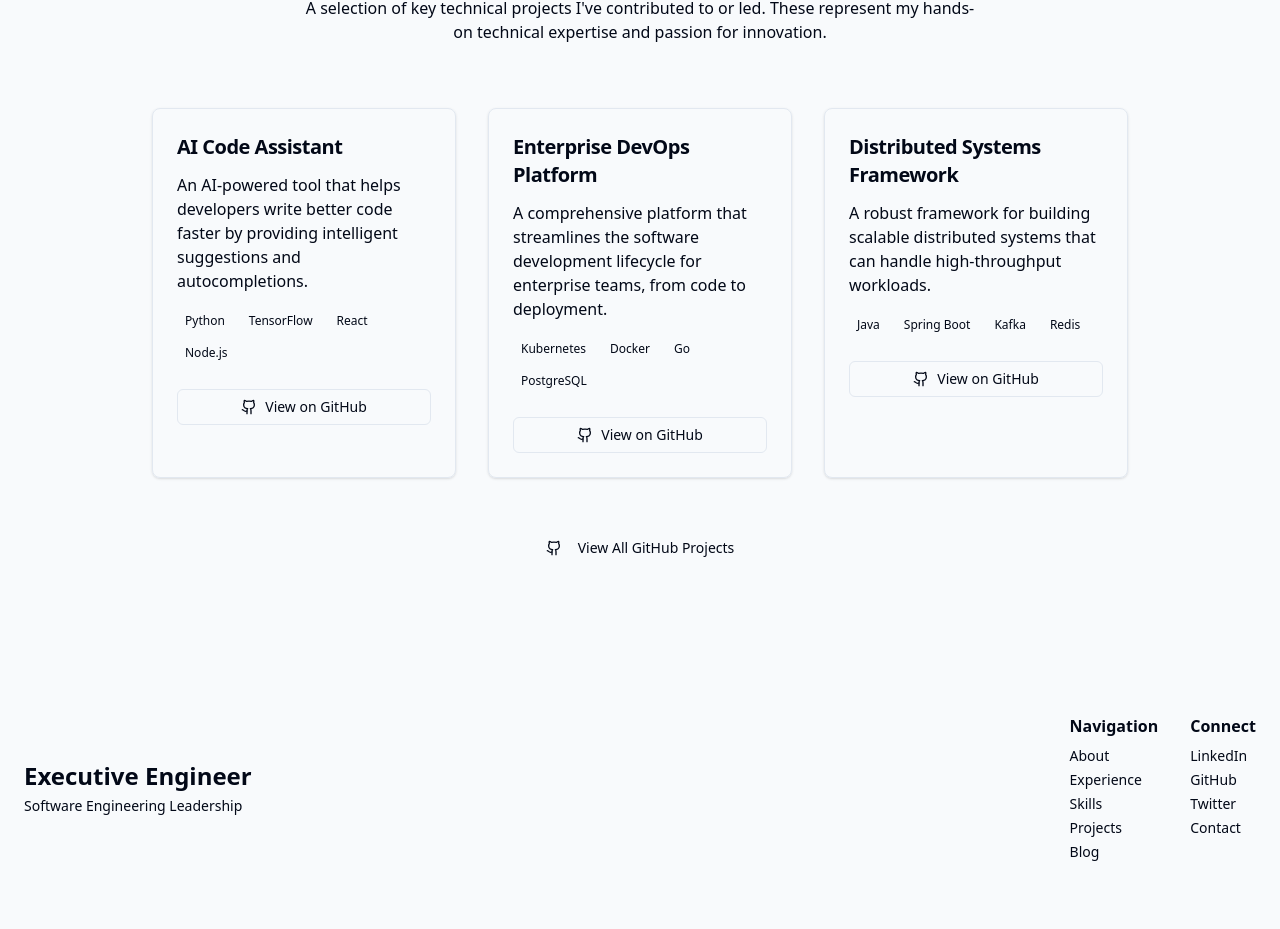
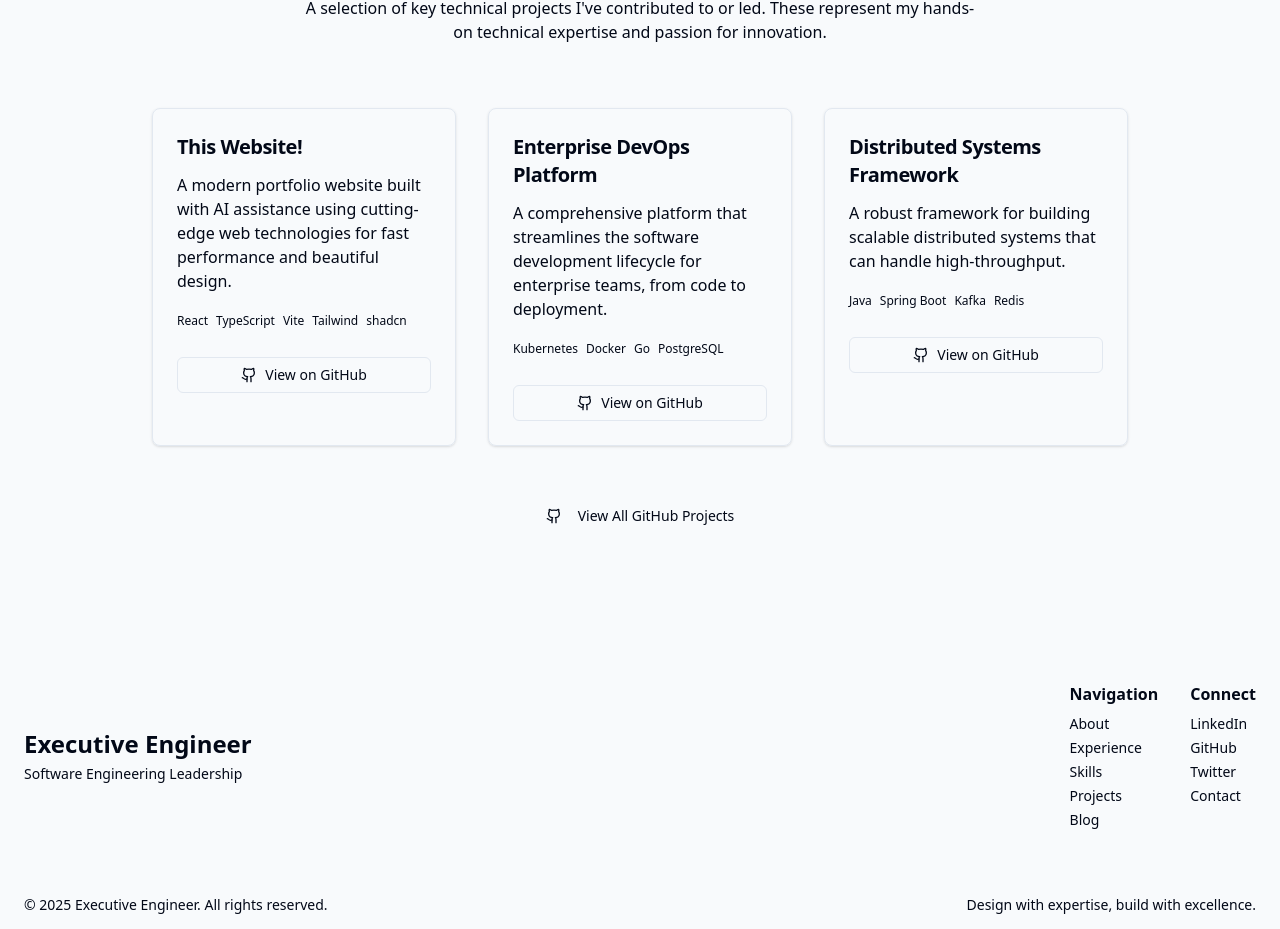
Before and after one commit to TomStacy/Resume-Tom-Stacy, a React (Vite) app: page / in a window 1280 px wide. Shown: the part 5056-5985 px from the top of the page. Built offline with nearby package versions, Linux system fonts and the light colour scheme.

Commit message:
Updated projects - this website and formatting

```diff
--- a/src/components/Projects.tsx
+++ b/src/components/Projects.tsx
@@ -6,22 +6,20 @@ import { Github } from 'lucide-react';
 const Projects = () => {
   const projects = [
     {
-      title: "AI Code Assistant",
-      description: "An AI-powered tool that helps developers write better code faster by providing intelligent suggestions and autocompletions.",
-      technologies: ["Python", "TensorFlow", "React", "Node.js"],
-      github: "https://github.com/username/ai-code-assistant"
+      title: "This Website!",
+      description: "A modern portfolio website built with AI assistance using cutting-edge web technologies for fast performance and beautiful design.",
+      technologies: ["React", "TypeScript", "Vite", "Tailwind", "shadcn"],
+      github: "https://github.com/TomStacy/Resume-Tom-Stacy"
     },
     {
       title: "Enterprise DevOps Platform",
       description: "A comprehensive platform that streamlines the software development lifecycle for enterprise teams, from code to deployment.",
-      technologies: ["Kubernetes", "Docker", "Go", "PostgreSQL"],
-      github: "https://github.com/username/devops-platform"
+      technologies: ["Kubernetes", "Docker", "Go", "PostgreSQL"]
     },
     {
       title: "Distributed Systems Framework",
-      description: "A robust framework for building scalable distributed systems that can handle high-throughput workloads.",
-      technologies: ["Java", "Spring Boot", "Kafka", "Redis"],
-      github: "https://github.com/username/distributed-framework"
+      description: "A robust framework for building scalable distributed systems that can handle high-throughput.",
+      technologies: ["Java", "Spring Boot", "Kafka", "Redis"]
     }
   ];
 
@@ -52,16 +50,32 @@ const Projects = () => {
                 <div className="mb-6">
                   <div className="flex flex-wrap gap-2">
                     {project.technologies.map((tech, i) => (
-                      <span key={i} className="bg-muted text-muted-foreground text-xs px-2 py-1 rounded">
+                      <span key={i} className="bg-muted text-muted-foreground text-xs py-1 rounded">
                         {tech}
                       </span>
                     ))}
                   </div>
                 </div>
 
-                <Button variant="outline" size="sm" className="w-full flex items-center justify-center gap-2">
-                  <Github className="h-4 w-4" />
-                  View on GitHub
+                <Button
+                  variant="outline"
+                  size="sm"
+                  className="w-full flex items-center justify-center gap-2"
+                  {...(project.github && {
+                    asChild: true
+                  })}
+                >
+                  {project.github ? (
+                    <a href={project.github} target="_blank" rel="noopener noreferrer">
+                      <Github className="h-4 w-4" />
+                      View on GitHub
+                    </a>
+                  ) : (
+                    <>
+                      <Github className="h-4 w-4" />
+                      View on GitHub
+                    </>
+                  )}
                 </Button>
               </CardContent>
             </Card>
```
